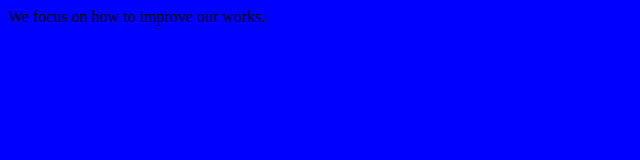
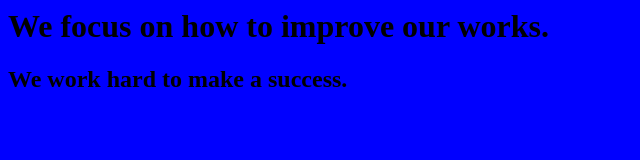
Before and after one commit to JunCham/-, a plain HTML site: page index.html in a window 1280 px wide. Shown: the whole page, without its empty margins (0-640 px from the left). Drawn offline with Linux system fonts and the light colour scheme.

Commit message:
第一次添加

```diff
--- a/index.html
+++ b/index.html
@@ -1,6 +1,9 @@
 <title>The Company of Meat</title>
 
 <body>
-    We focus on how to improve our works.
+    <h1> We focus on how to improve our works.</h1>
+    <h2>
+        We work hard to make a success.
+    </h2>
 </body>
 <link rel="stylesheet" href="style.css">
```
